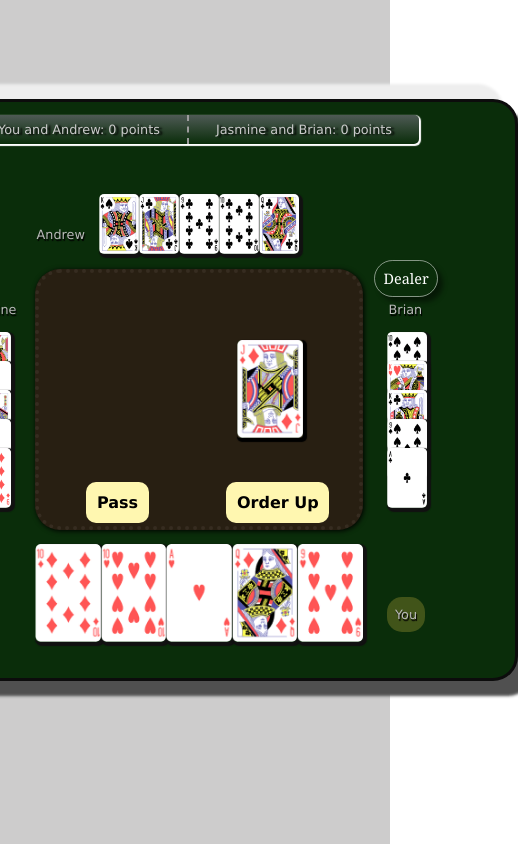
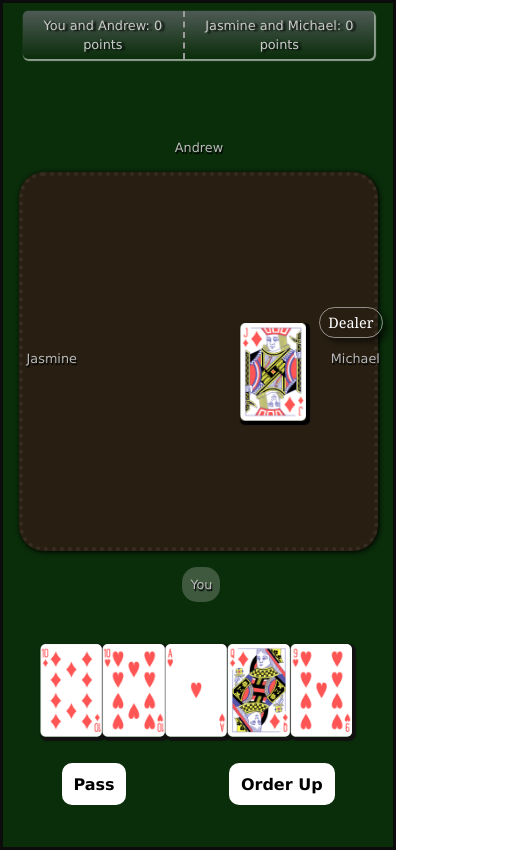
Before and after one commit to jasminealmassri/Euchre.Web, a React (Vite) app in the folder euchre-react/: page / in a window 390 px wide. Shown: the whole page, 518 px wide, since content can reach past the window. Built offline with nearby package versions, Linux system fonts and the light colour scheme.

Commit message:
Added responsive design

```diff
--- a/euchre-react/src/App.css
+++ b/euchre-react/src/App.css
@@ -24,3 +24,117 @@ body {
 p {
   margin: 0;
 }
+
+@media screen and (max-width: 767px) {
+  #root {
+    width: 100%;
+  }
+
+  body {
+    margin: 0;
+    padding: 0;
+  }
+  .game .scoreboard-container {
+    width: 100%;
+    .total_scores,
+    .round-scoreboard {
+      width: 90%;
+    }
+  }
+
+  .game {
+    width: 100%;
+    height: 100vh;
+    border-radius: 0px;
+    margin-bottom: 0;
+  }
+
+  .game .player-1-hand {
+    display: flex;
+    bottom: 13%;
+    width: 95%;
+    align-items: center;
+    justify-content: center;
+    left: 2%;
+  }
+
+  .player-1-hand .card {
+    max-width: 3.9rem;
+  }
+
+  .game .trick {
+    min-width: 90%;
+    top: 20%;
+    left: 4%;
+    /* background-color: white; */
+  }
+
+  .player-2-hand,
+  .player-3-hand,
+  .player-4-hand {
+    display: none;
+  }
+
+  #player-1-label,
+  #player-2-label,
+  #player-3-label,
+  #player-4-label {
+    z-index: 100;
+  }
+
+  .game #player-1-label {
+    bottom: 29%;
+    left: 46%;
+  }
+
+  .game #player-2-label {
+    top: 40%;
+    left: 4%;
+    /* bottom: 40%;
+    left: 50%; */
+  }
+
+  .game #player-3-label {
+    top: 15%;
+    left: 42%;
+    /* bottom: 40%;
+    left: 50%; */
+  }
+
+  .game #player-4-label {
+    left: 82%;
+    top: 40%;
+    /* bottom: 40%;
+    left: 50%; */
+  }
+
+  .game .player-1-prompt {
+    width: 70%;
+    left: 15%;
+    top: 90%;
+  }
+
+  .game .player_1_is_dealer,
+  .game .player_2_is_dealer,
+  .game .player_3_is_dealer,
+  .game .player_4_is_dealer {
+    font-size: 0.9rem;
+  }
+
+  .game .player_1_is_dealer {
+    top: 67%;
+    left: 59%;
+  }
+  .game .player_2_is_dealer {
+    top: 36%;
+    left: 4%;
+  }
+  .game .player_3_is_dealer {
+    top: 15%;
+    left: 25%;
+  }
+  .game .player_4_is_dealer {
+    top: 36%;
+    left: 81%;
+  }
+}
--- a/euchre-react/src/components/ComputerPlayer.tsx
+++ b/euchre-react/src/components/ComputerPlayer.tsx
@@ -20,7 +20,12 @@ import {
   playCard,
   startHand,
 } from "../state/thunks/euchre";
-import { EuchreSuit, Phase, PlayingCardSuit } from "../lib/euchre";
+import {
+  EuchreSuit,
+  getPartnerIndex,
+  Phase,
+  PlayingCardSuit,
+} from "../lib/euchre";
 import PileViewer from "./Pile";
 import TrumpSelector from "./TrumpSelector";
 import { declare } from "../state/thunks/euchre";
@@ -55,6 +60,9 @@ const ComputerPlayer = ({ playerPointer }: PlayerProps) => {
   const mustDeclare = useEuchreSelector(selectMustDeclare(playerPointer));
   const mustDiscard = useEuchreSelector(selectMustDiscard(playerPointer));
   const player = useEuchreSelector(selectPlayer(playerPointer));
+  const partner = useEuchreSelector(
+    selectPlayer(getPartnerIndex(playerPointer))
+  );
   const trump = useEuchreSelector((state) => state.trump);
   const trick = useEuchreSelector((state) => state.piles.table);
   const talon = useEuchreSelector((state) => state.piles.talon);
@@ -138,7 +146,13 @@ const ComputerPlayer = ({ playerPointer }: PlayerProps) => {
       }
       const timeoutId = setTimeout(() => {
         handleCardClick(
-          pickCardToPlay(trick.length, hand, trick, trump as EuchreSuit)
+          pickCardToPlay(
+            trick.length,
+            partner.sittingOut,
+            hand,
+            trick,
+            trump as EuchreSuit
+          )
         );
       }, timeDelayMS);
       return () => clearTimeout(timeoutId);
@@ -272,9 +286,10 @@ const ComputerPlayer = ({ playerPointer }: PlayerProps) => {
           </div>
         </div>
       </div>
-      {playerPointer === dealer && (
-        <div className={`${dealerClasses[playerPointer]}`}>Dealer</div>
-      )}
+      {playerPointer === dealer &&
+        (phase === Phase.BIDDING || phase === Phase.CALLING_TRUMP) && (
+          <div className={`${dealerClasses[playerPointer]}`}>Dealer</div>
+        )}
     </div>
   );
 };
--- a/euchre-react/src/components/Player.css
+++ b/euchre-react/src/components/Player.css
@@ -9,7 +9,7 @@
 }
 
 .prompt {
-  background-color: rgb(255, 247, 176);
+  background-color: rgb(255, 255, 255);
   padding: 4%;
   cursor: pointer;
   font-weight: bold;
@@ -18,7 +18,7 @@
 }
 
 .prompt:hover {
-  background-color: rgb(220, 184, 112);
+  background-color: rgb(231, 224, 161);
   transform: scale(120%);
 }
 
@@ -59,7 +59,7 @@
 
 .player_1_is_dealer {
   top: 80%;
-  left: 78%;
+  left: 13%;
 }
 
 .player_2_is_dealer {
--- a/euchre-react/src/components/ScoreComponent.css
+++ b/euchre-react/src/components/ScoreComponent.css
@@ -25,7 +25,7 @@
 }
 
 .total_scores {
-  box-shadow: 1px 1px 1px 1px white;
+  box-shadow: 1px 1px 1px 1px rgba(255, 255, 255, 0.551);
   width: 70%;
   display: flex;
   div {
@@ -39,7 +39,7 @@
 }
 
 .round-scoreboard {
-  box-shadow: 1px 1px 1px 1px white;
+  box-shadow: 1px 1px 1px 1px rgba(255, 255, 255, 0.551);
   width: 80%;
   text-align: center;
   margin: 0 auto;
--- a/euchre-react/src/components/TableComponent.css
+++ b/euchre-react/src/components/TableComponent.css
@@ -35,13 +35,13 @@
 
 @keyframes currentPlayer {
   0% {
-    background-color: rgba(248, 214, 78, 0.3);
+    background-color: rgba(237, 237, 237, 0.3);
   }
   50% {
-    background-color: rgba(248, 214, 78, 0.1);
+    background-color: rgba(237, 237, 237, 0.1);
   }
   100% {
-    background-color: rgba(248, 214, 78, 0.3);
+    background-color: rgba(237, 237, 237, 0.3);
   }
 }
 
@@ -50,6 +50,8 @@
   bottom: 5%;
   left: 25%;
   z-index: 9;
+  display: flex;
+  /* justify-content: right; */
 }
 
 #player-1-label,
@@ -68,7 +70,7 @@
 
 #player-1-label {
   bottom: 8%;
-  left: 80%;
+  left: 15%;
 }
 
 #player-2-label {
@@ -77,8 +79,8 @@
 }
 
 #player-3-label {
-  top: 20%;
-  left: 24%;
+  top: 21.5%;
+  left: 23%;
 }
 
 #player-4-label {
--- a/euchre-react/src/lib/computer-player/index.ts
+++ b/euchre-react/src/lib/computer-player/index.ts
@@ -288,18 +288,12 @@ export const pickLeadingCard = (
   trump: EuchreSuit
 ): number => {
   let chosenIndex = 0;
-  let hadRightBower = false;
   if (hand.some((card) => isRightBower(card, trump))) {
-    hadRightBower = true;
     hand.forEach((card, index) => {
       if (isRightBower(card, trump)) {
         chosenIndex = index;
       }
     });
-  } else if (hadRightBower) {
-    if (hand.some((card) => isLeftBower(card, trump))) {
-      chosenIndex = hand.findIndex((card) => isLeftBower(card, trump));
-    }
   } else if (
     hand.some(
       (card) => card.suit !== trump && card.rank === PlayingCardRank.ACE
@@ -310,6 +304,8 @@ export const pickLeadingCard = (
         chosenIndex = index;
       }
     });
+  } else if (hand.some((card) => isLeftBower(card, trump))) {
+    chosenIndex = hand.findIndex((card) => isLeftBower(card, trump));
   } else if (
     hand.some(
       (card) => card.suit !== trump && card.rank === PlayingCardRank.KING
@@ -340,6 +336,7 @@ export const pickLeadingCard = (
 
 export const pickCardToPlay = (
   currentTrickPosition: number,
+  partnerSittingOut: boolean,
   hand: Pile<EuchreSuit, EuchreRank>,
   trick: Pile<EuchreSuit, EuchreRank>,
   trump: EuchreSuit
@@ -369,8 +366,9 @@ export const pickCardToPlay = (
           `Current trick position is ${currentTrickPosition}, and their's partner's trick position is ${partnerPointer}`
         );
         if (
+          !partnerSittingOut &&
           partnerPointer ===
-          getHighestCard(trick, trump, leadingSuit as PlayingCardSuit)
+            getHighestCard(trick, trump, leadingSuit as PlayingCardSuit)
         ) {
           chosenCardIndex = pickThrowAwayCard(
             hand,
--- a/euchre-react/src/lib/euchre/index.ts
+++ b/euchre-react/src/lib/euchre/index.ts
@@ -117,7 +117,7 @@ export const player3State: EuchrePlayerState = {
 
 export const player4State: EuchrePlayerState = {
   hand: "player4",
-  name: "Brian",
+  name: "Michael",
   tablePosition: 3,
   type: PlayerType.COMPUTER,
   role: null,
```
